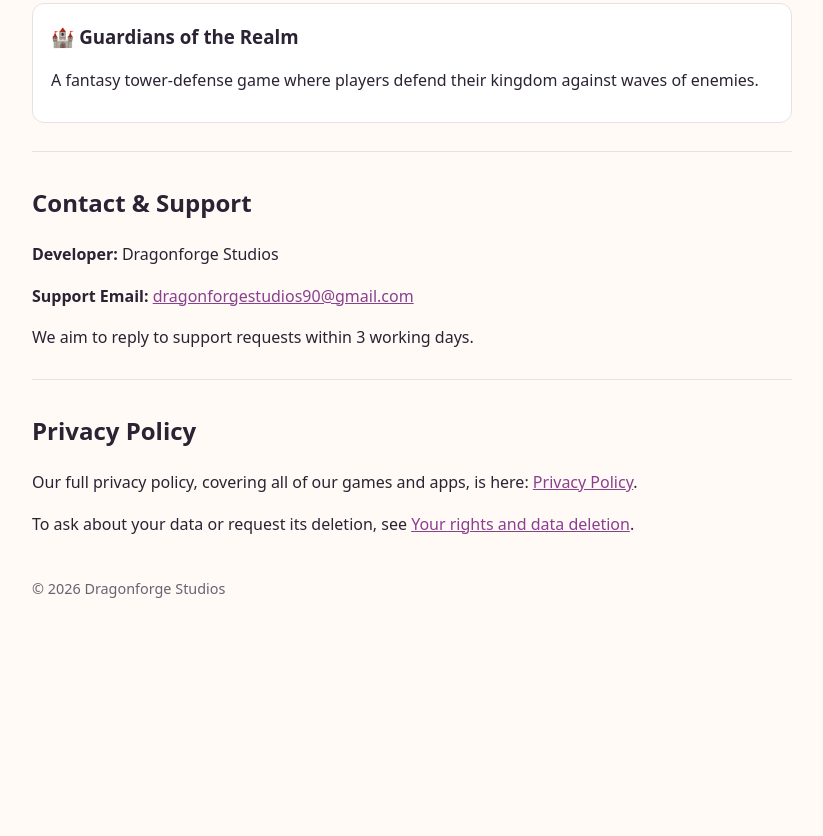
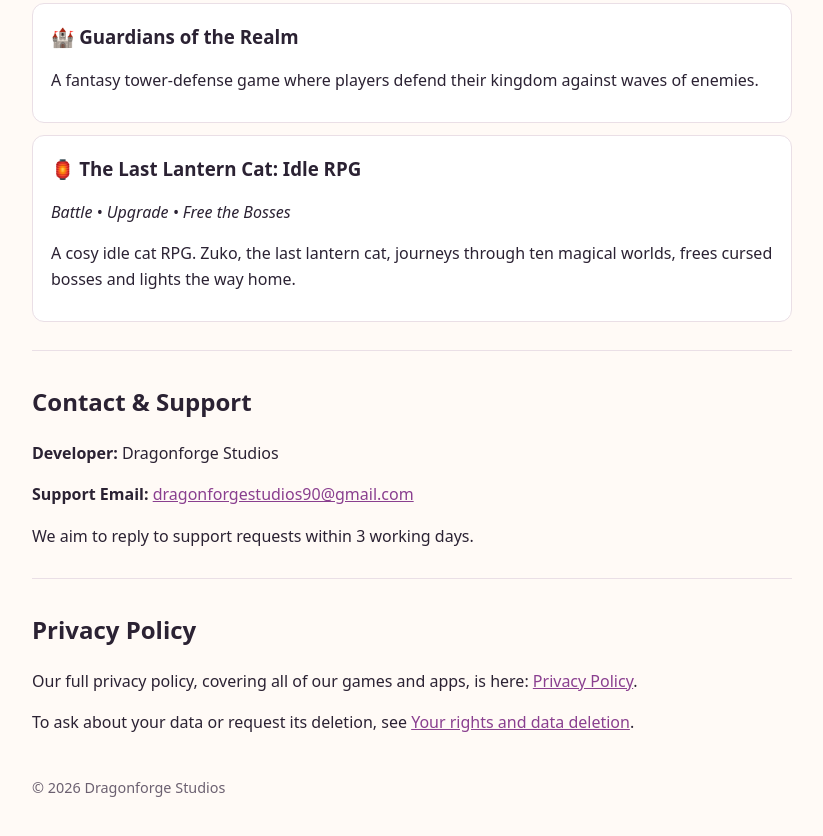
Before and after one commit to gethinhope/gethinhope.github.io, a plain HTML site: page index.html in a window 1280 px wide. Shown: the part 771-1607 px from the top of the page, without its empty margins (228-1051 px from the left). Before the commit the page ends 1434 px from the top, so only its background shows below. Drawn offline with Linux system fonts and the light colour scheme.

Commit message:
Add The Last Lantern Cat to the games list

```diff
--- a/index.html
+++ b/index.html
@@ -51,6 +51,12 @@
                 <h3>🏰 Guardians of the Realm</h3>
                 <p>A fantasy tower-defense game where players defend their kingdom against waves of enemies.</p>
             </article>
+
+            <article id="the-last-lantern-cat">
+                <h3>🏮 The Last Lantern Cat: Idle RPG</h3>
+                <p><em>Battle • Upgrade • Free the Bosses</em></p>
+                <p>A cosy idle cat RPG. Zuko, the last lantern cat, journeys through ten magical worlds, frees cursed bosses and lights the way home.</p>
+            </article>
         </section>
 
         <hr>
```
